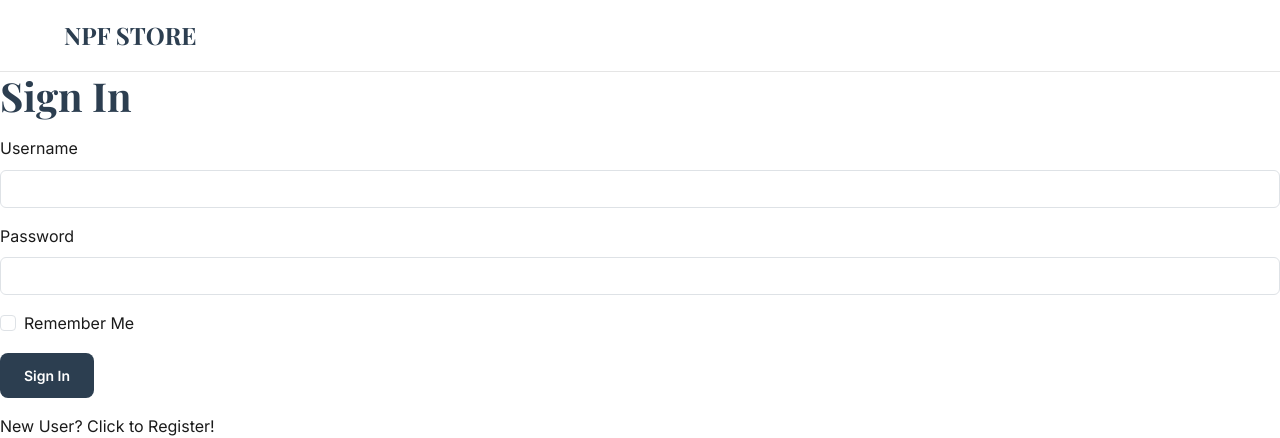
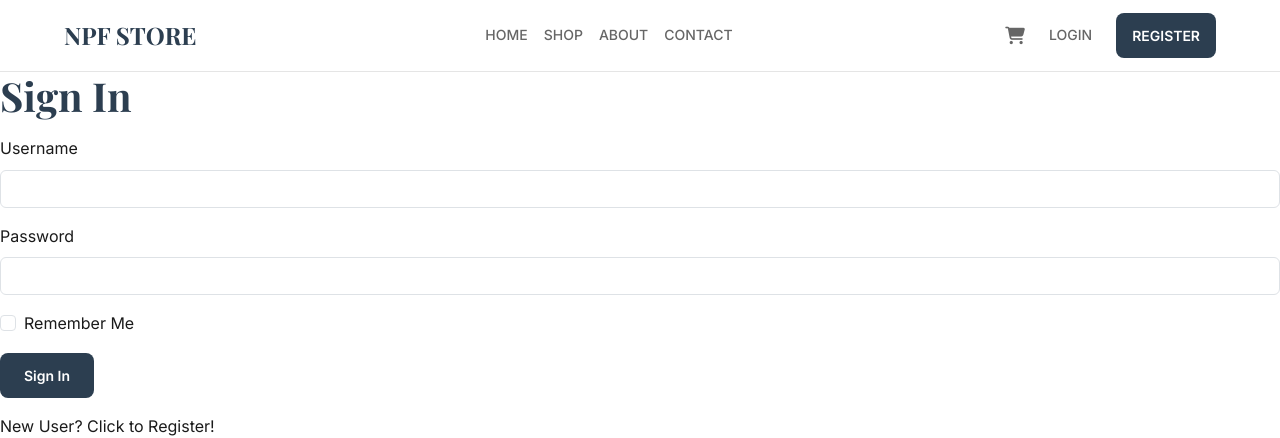
Before and after one commit to qureshi08/NPF-Online-Store, a Flask app: a page that uses app/templates/base.html in a window 1280 px wide. Shown: the top 438 px of the page. Run offline with Flask 3, Linux system fonts and the light colour scheme.

Commit message:
Fix navbar: Add navbar-expand-lg to show all links, cart, and user menu on desktop

```diff
--- a/app/templates/base.html
+++ b/app/templates/base.html
@@ -20,34 +20,34 @@
 
 <body>
   <!-- Navbar -->
-  <nav class="navbar">
+  <nav class="navbar navbar-expand-lg">
     <div class="container">
       <a class="navbar-brand" href="{{ url_for('main.index') }}">NPF STORE</a>
 
-      <button class="navbar-toggler d-lg-none" type="button" data-bs-toggle="collapse" data-bs-target="#navbarNav">
-        <i class="fas fa-bars"></i>
+      <button class="navbar-toggler" type="button" data-bs-toggle="collapse" data-bs-target="#navbarNav">
+        <span class="navbar-toggler-icon"></span>
       </button>
 
       <div class="collapse navbar-collapse" id="navbarNav">
-        <ul class="navbar-nav mx-auto mb-2 mb-lg-0 d-flex gap-3">
+        <ul class="navbar-nav mx-auto mb-2 mb-lg-0">
           <li class="nav-item">
-            <a class="nav-link" href="{{ url_for('main.index') }}">Home</a>
+            <a class="nav-link" href="{{ url_for('main.index') }}">HOME</a>
           </li>
           <li class="nav-item">
-            <a class="nav-link" href="{{ url_for('main.shop') }}">Shop</a>
+            <a class="nav-link" href="{{ url_for('main.shop') }}">SHOP</a>
           </li>
           <li class="nav-item">
-            <a class="nav-link" href="{{ url_for('main.about') }}">About</a>
+            <a class="nav-link" href="{{ url_for('main.about') }}">ABOUT</a>
           </li>
           <li class="nav-item">
-            <a class="nav-link" href="{{ url_for('main.contact') }}">Contact</a>
+            <a class="nav-link" href="{{ url_for('main.contact') }}">CONTACT</a>
           </li>
         </ul>
 
         <ul class="navbar-nav align-items-center gap-3">
           <li class="nav-item">
-            <a class="nav-link position-relative" href="{{ url_for('cart.index') }}">
-              <i class="fas fa-shopping-cart"></i>
+            <a class="nav-link position-relative p-0" href="{{ url_for('cart.index') }}">
+              <i class="fas fa-shopping-cart fa-lg"></i>
               {% if session.get('cart') %}
               <span class="position-absolute top-0 start-100 translate-middle badge rounded-pill bg-danger"
                 style="font-size: 0.65rem;">
@@ -59,10 +59,10 @@
 
           {% if current_user.is_anonymous %}
           <li class="nav-item">
-            <a class="nav-link" href="{{ url_for('auth.login') }}">Login</a>
+            <a class="nav-link" href="{{ url_for('auth.login') }}">LOGIN</a>
           </li>
           <li class="nav-item">
-            <a class="btn btn-primary btn-sm" href="{{ url_for('auth.register') }}">Register</a>
+            <a class="btn btn-primary btn-sm px-3" href="{{ url_for('auth.register') }}">REGISTER</a>
           </li>
           {% else %}
           <li class="nav-item dropdown">
```
